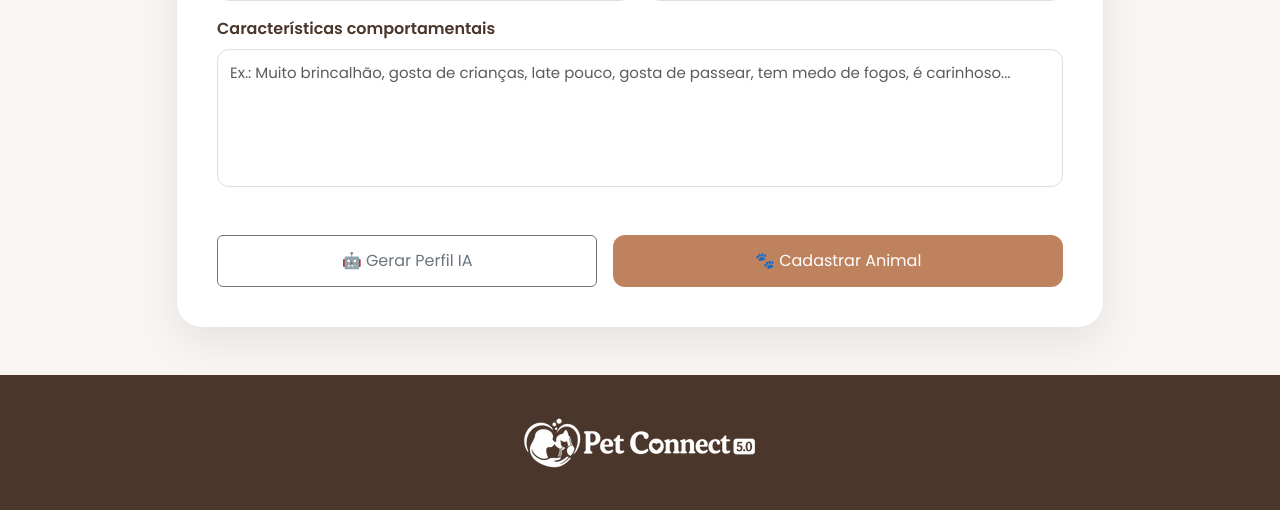
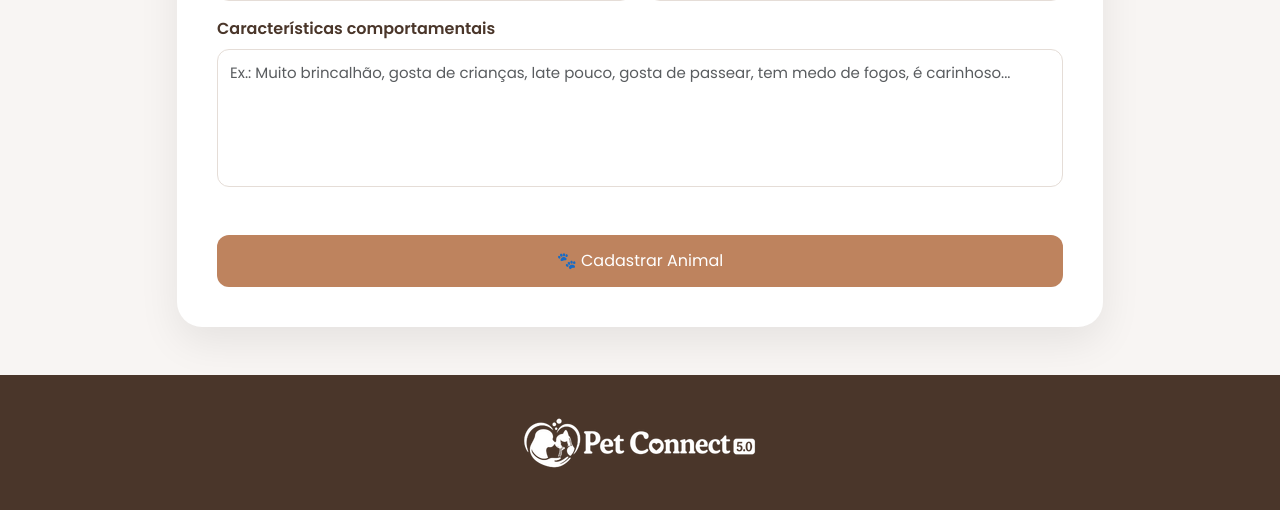
Before and after one commit to thiagomacklin/petconnect, a Django app: page /animais/cadastrar/ in a window 1280 px wide. Shown: the part 1639-2149 px from the top of the page. Run offline with Django 5.2, Linux system fonts and the light colour scheme; the visitor is signed in with stand-in values (Sample User, id 1).

Commit message:
Add files via upload

```diff
--- a/pet/templates/animais/cadastrar.html
+++ b/pet/templates/animais/cadastrar.html
@@ -367,12 +367,6 @@
               <!-- BOTÕES -->
 
               <div class="d-flex gap-3 mt-5">
-                <button
-                  type="button"
-                  class="btn btn-outline-secondary flex-fill"
-                >
-                  🤖 Gerar Perfil IA
-                </button>
 
                 <button type="submit" class="btn btn-principal flex-fill">
                   🐾 Cadastrar Animal
```
